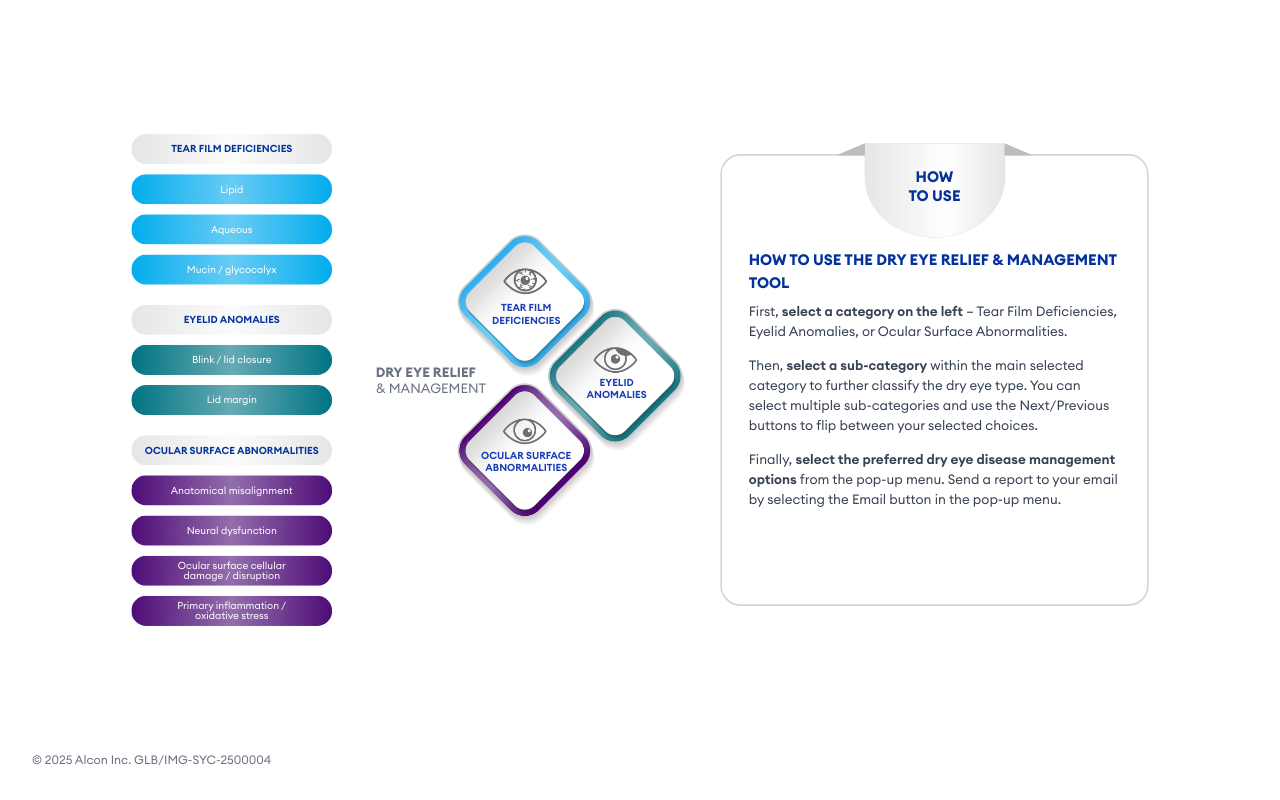
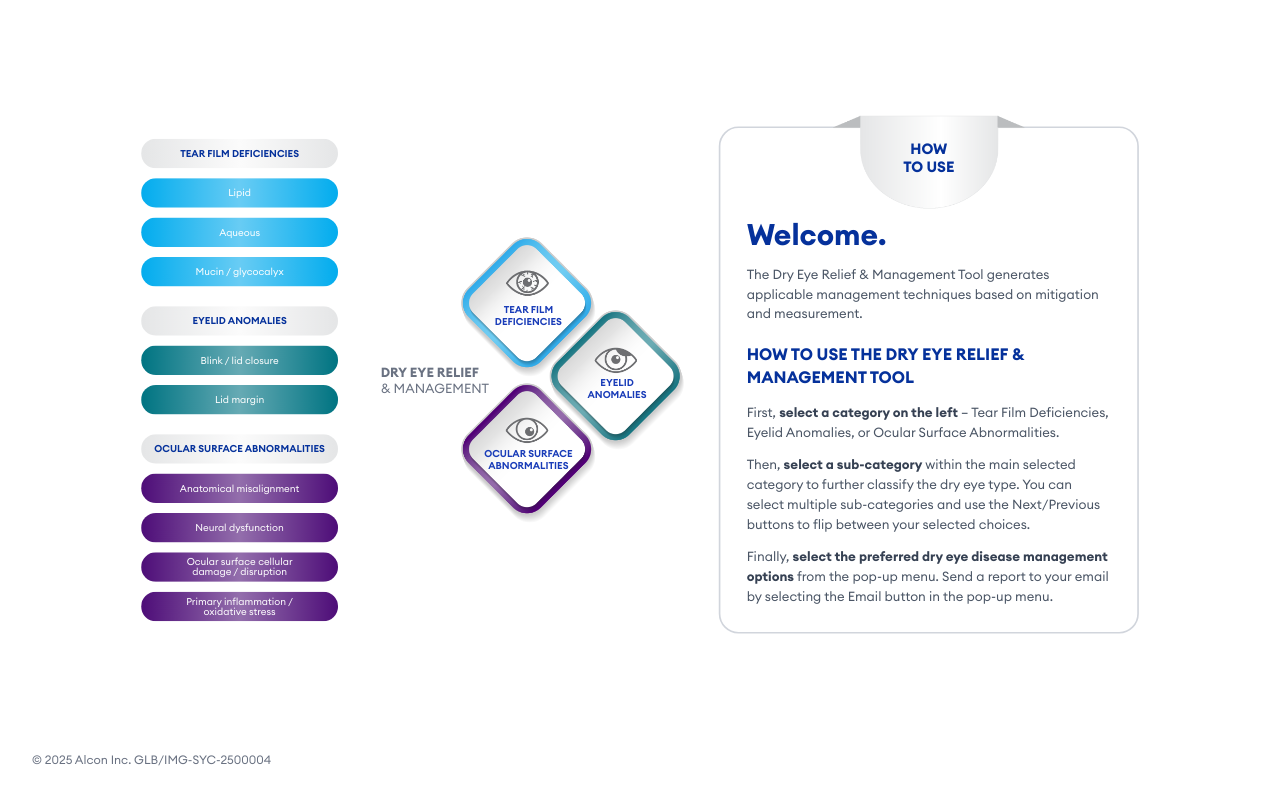
Before and after one commit to razorkode/subtype-tool, a Vue app: page / in a window 1280 px wide. Built offline with nearby package versions, Linux system fonts and the light colour scheme.

Commit message:
how to use

```diff
--- a/src/components/HowToUse.vue
+++ b/src/components/HowToUse.vue
@@ -5,26 +5,31 @@
 <template>
     <!-- How to Use Panel -->
     <ContentBox color="grey" show-top-tab>
-        <h3 class="text-lg font-bold text-[#05319B] mb-2">
+        <h2 class="text-4xl font-bold text-[#05319B] mb-4">Welcome.</h2>
+
+        <p class="text-gray-600 mb-6">
+            The Dry Eye Relief & Management Tool generates applicable management techniques based on
+            mitigation and measurement.
+        </p>
+
+        <h3 class="text-xl font-bold text-[#05319B] mb-4">
             HOW TO USE THE DRY EYE RELIEF & MANAGEMENT TOOL
         </h3>
 
-        <p class="text-gray-700 mb-4">
-            First,
-            <span class="font-semibold">select a category on the left</span> – Tear Film
-            Deficiencies, Eyelid Anomalies, or Ocular Surface Abnormalities.
+        <p class="text-gray-600 mb-4">
+            First, <span class="font-bold text-gray-700">select a category on the left</span> – Tear
+            Film Deficiencies, Eyelid Anomalies, or Ocular Surface Abnormalities.
         </p>
 
-        <p class="text-gray-700 mb-4">
-            Then,
-            <span class="font-semibold">select a sub-category</span> within the main selected
-            category to further classify the dry eye type. You can select multiple sub-categories
-            and use the Next/Previous buttons to flip between your selected choices.
+        <p class="text-gray-600 mb-4">
+            Then, <span class="font-bold text-gray-700">select a sub-category</span> within the main
+            selected category to further classify the dry eye type. You can select multiple
+            sub-categories and use the Next/Previous buttons to flip between your selected choices.
         </p>
 
-        <p class="text-gray-700">
+        <p class="text-gray-600">
             Finally,
-            <span class="font-semibold"
+            <span class="font-bold text-gray-700"
                 >select the preferred dry eye disease management options</span
             >
             from the pop-up menu. Send a report to your email by selecting the Email button in the
```
